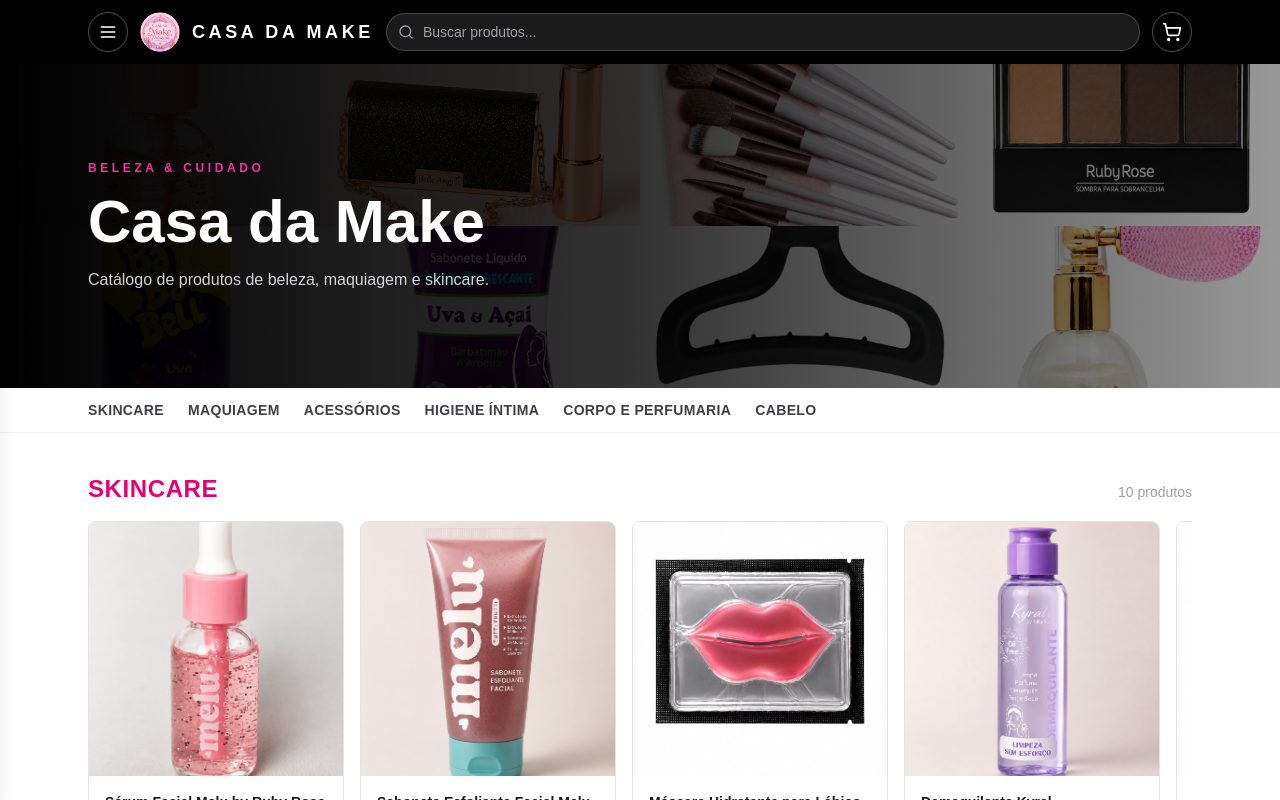
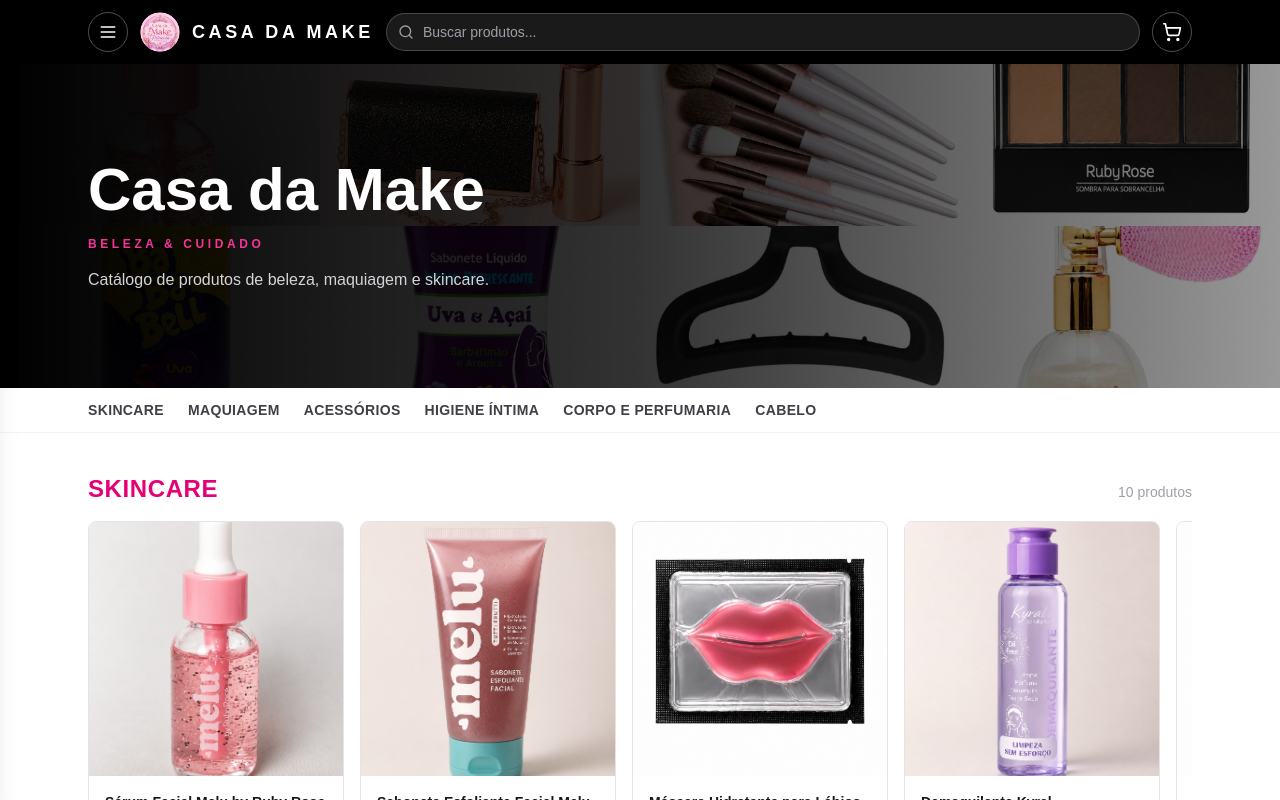
Before and after one commit to Ygxxrr/loja-beleza-catalogo, a Next.js app: page / in a window 1280 px wide. Shown: the top 800 px of the page. Built offline with nearby package versions, Linux system fonts and the light colour scheme.

Commit message:
Move Beleza & Cuidado para abaixo do título no banner

```diff
--- a/src/components/Hero.tsx
+++ b/src/components/Hero.tsx
@@ -25,10 +25,10 @@ export function Hero() {
       <div className="absolute inset-0 bg-gradient-to-r from-black via-black/80 to-black/40" />
 
       <div className="relative mx-auto flex max-w-6xl flex-col items-start gap-4 px-4 py-16 sm:px-6 sm:py-24">
+        <h1 className="text-4xl font-bold sm:text-6xl">{storeConfig.name}</h1>
         <span className="text-xs font-semibold uppercase tracking-[0.3em] text-pink-500">
           Beleza & Cuidado
         </span>
-        <h1 className="text-4xl font-bold sm:text-6xl">{storeConfig.name}</h1>
         <p className="max-w-md text-zinc-300">{storeConfig.description}</p>
       </div>
     </section>
```
